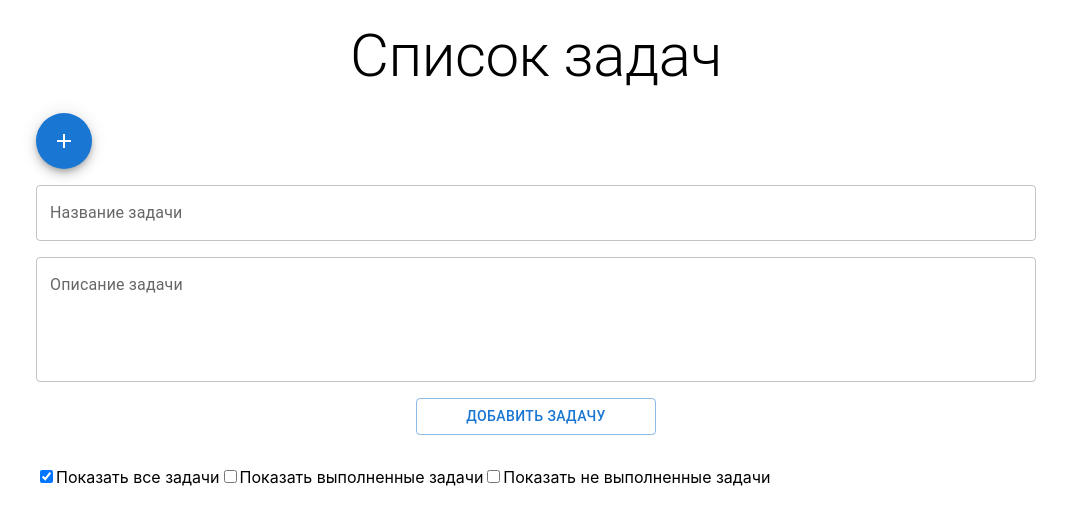
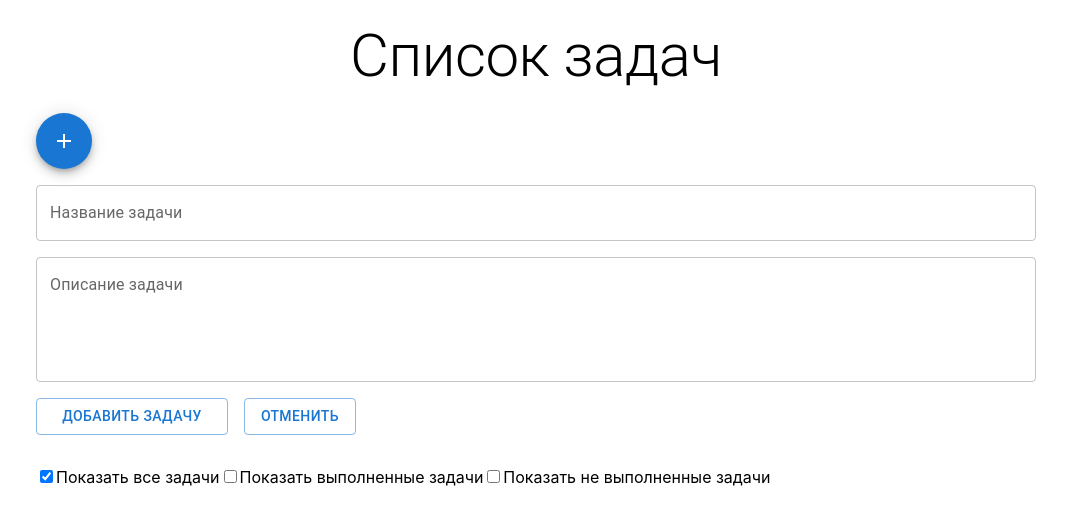
Before and after one commit to Hydrobee3000/todo, a React (Create React App) app: page / in a window 1280 px wide. Both pictures are taken after a click on the button "add". Shown: the top 524 px of the page, without its empty margins (104-1171 px from the left). Built offline with nearby package versions, Linux system fonts and the light colour scheme.

Commit message:
Добавлена кнопка отмены создания новой задачи

```diff
--- a/src/App.tsx
+++ b/src/App.tsx
@@ -1,5 +1,5 @@
 import React, { useState } from 'react'
-import { Fab, Tooltip, Typography } from '@mui/material'
+import { Fab, Typography, Tooltip } from '@mui/material'
 import TaskForm from './components/TaskForm'
 import TaskList from './components/TaskList'
 import { Task } from './types'
@@ -10,11 +10,15 @@ const App: React.FC = () => {
   const [showAllTasks, setShowAllTasks] = useState(true)
   const [showCompleted, setShowCompleted] = useState(false)
   const [showIncomplete, setShowIncomplete] = useState(false)
-  const [showTaskForm, setShowTaskForm] = useState(false) // Добавляем состояние для управления видимостью формы
+  const [showTaskForm, setShowTaskForm] = useState(false)
 
   const createTask = (newTask: Task) => {
     setTasks([...tasks, newTask])
-    setShowTaskForm(false) // Скрываем форму после добавления задачи
+    setShowTaskForm(false)
+  }
+
+  const cancelAddTask = () => {
+    setShowTaskForm(false)
   }
 
   const deleteTask = (taskId: number) => {
@@ -60,12 +64,14 @@ const App: React.FC = () => {
       <Typography variant='h2' gutterBottom style={{ textAlign: 'center' }}>
         Список задач
       </Typography>
+
       <Tooltip title='Добавить новую задачу' placement='top-start'>
         <Fab style={{ marginBottom: '1rem' }} color='primary' aria-label='add' onClick={() => setShowTaskForm(true)}>
           <AddIcon />
         </Fab>
       </Tooltip>
-      {showTaskForm && <TaskForm onCreateTask={createTask} />} {/* Отображаем форму, если showTaskForm равен true */}
+      {showTaskForm && <TaskForm onCreateTask={createTask} onCancelCreate={cancelAddTask} />}
+
       <div>
         <label>
           <input type='checkbox' checked={showAllTasks} onChange={handleShowAllTasksChange} />
--- a/src/components/TaskEditForm.tsx
+++ b/src/components/TaskEditForm.tsx
@@ -1,4 +1,3 @@
-// TaskEditForm.tsx
 import React, { useState } from 'react'
 import { Task } from '../types'
 import { Button, CardActions, CardContent, TextField, Typography } from '@mui/material'
--- a/src/components/TaskForm.tsx
+++ b/src/components/TaskForm.tsx
@@ -4,9 +4,10 @@ import { TextField, Button } from '@mui/material'
 
 interface TaskFormProps {
   onCreateTask: (newTask: Task) => void
+  onCancelCreate: () => void
 }
 
-const TaskForm: React.FC<TaskFormProps> = ({ onCreateTask }) => {
+const TaskForm: React.FC<TaskFormProps> = ({ onCreateTask, onCancelCreate }) => {
   const [title, setTitle] = useState('')
   const [description, setDescription] = useState('')
 
@@ -42,9 +43,15 @@ const TaskForm: React.FC<TaskFormProps> = ({ onCreateTask }) => {
         multiline
         rows={4}
       />
-      <Button type='submit' variant='outlined' style={{ marginLeft: 'auto', marginRight: 'auto', width: '15rem' }}>
-        Добавить задачу
-      </Button>
+
+      <div>
+        <Button type='submit' variant='outlined' style={{ marginLeft: 'auto', marginRight: '1rem', width: '12rem' }}>
+          Добавить задачу
+        </Button>
+        <Button variant='outlined' onClick={onCancelCreate} style={{ width: '7rem' }}>
+          Отменить
+        </Button>
+      </div>
     </form>
   )
 }
```
